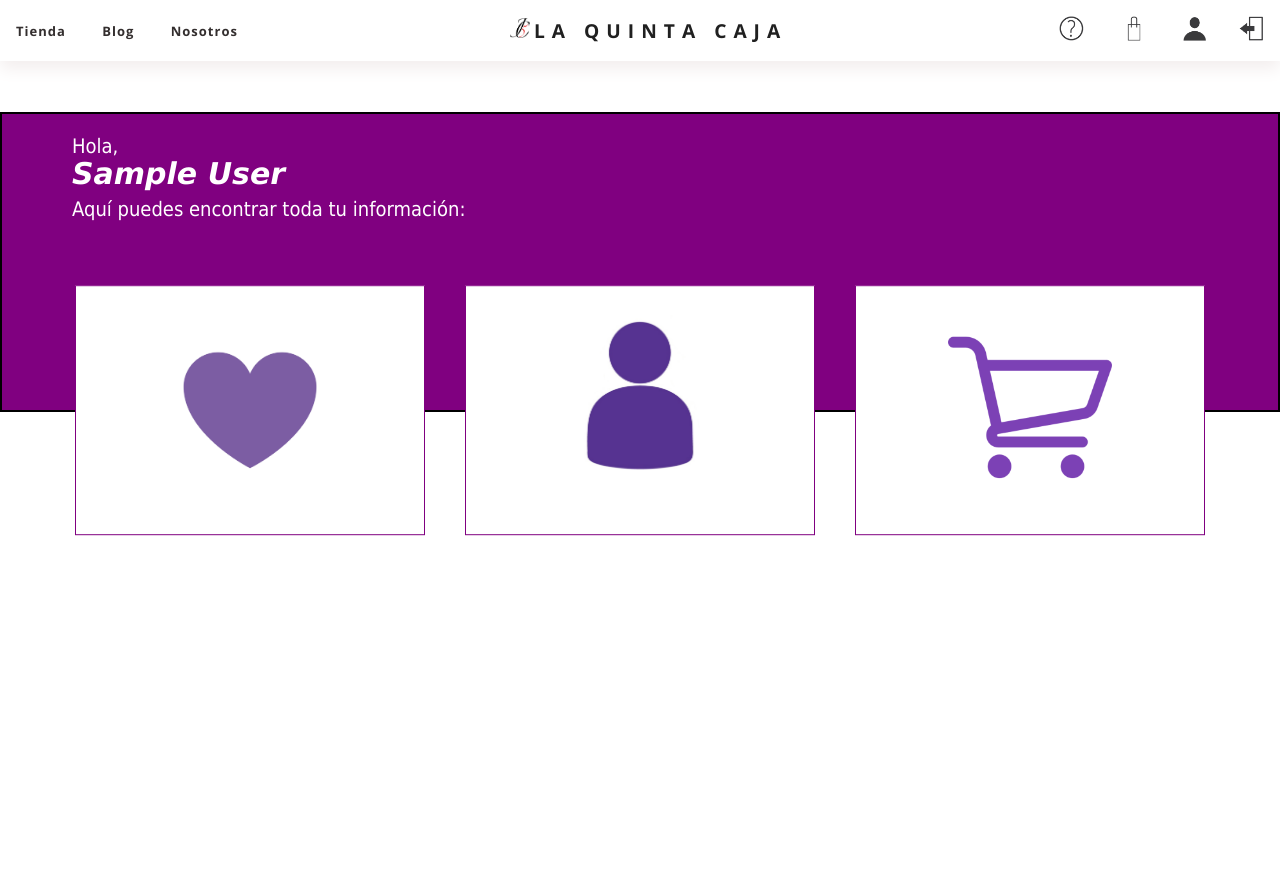
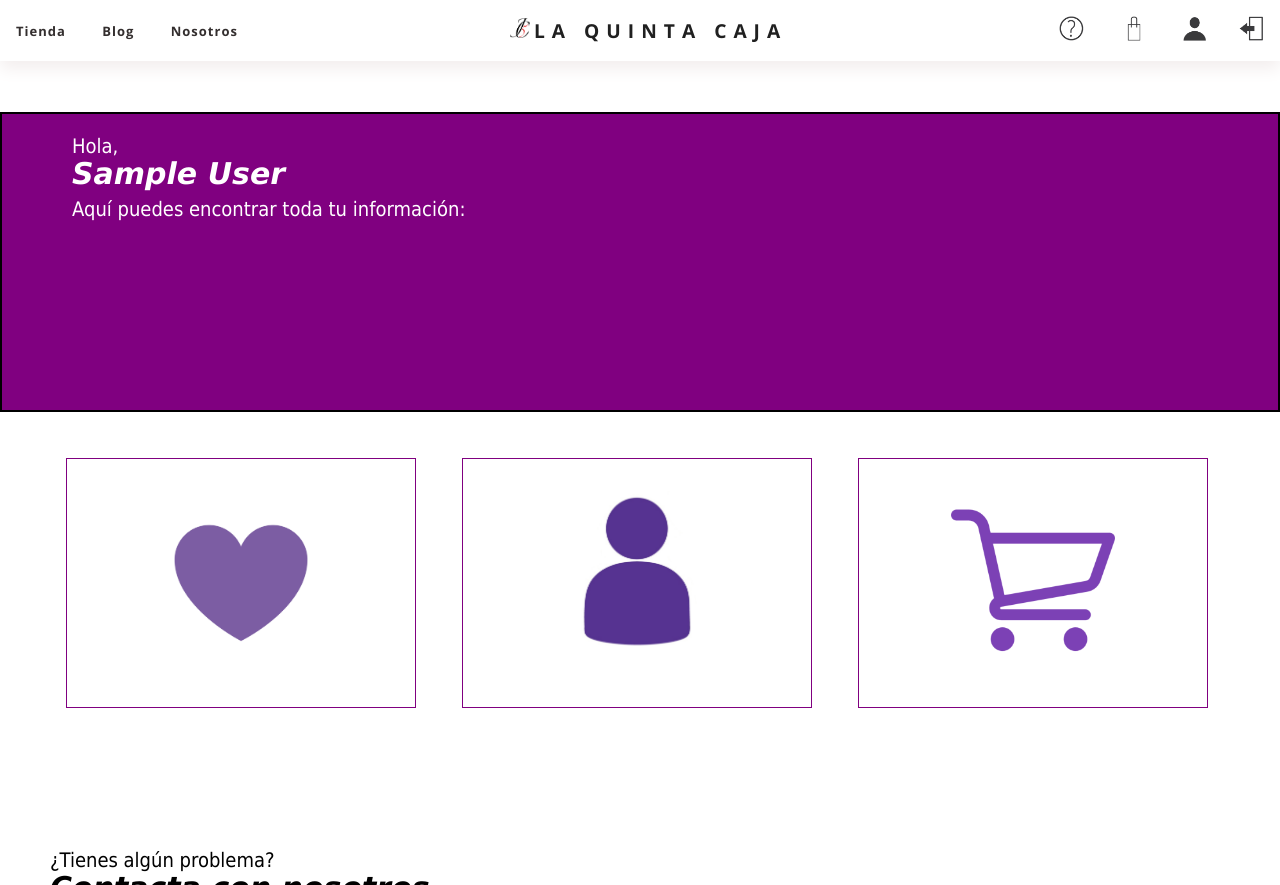
Before and after one commit to alexpareja/AplicacionesWeb, a PHP site: page /miCuenta.php in a window 1280 px wide. Shown: the top 885 px of the page. Run offline with PHP 8.4, Linux system fonts and the light colour scheme; the visitor is signed in with stand-in values (Sample User, id 1).

Commit message:
miCuenta

```diff
--- a/css/plantilla.css
+++ b/css/plantilla.css
@@ -43,19 +43,20 @@ main article {
 }
 
 .listaMiCuenta {
-  position: absolute;
-  top: 50%;
-  left: 50%;
-  transform: translate(-50%, -40%);
+  max-width: 1200px;
+  margin: 0 auto;
   display: flex;
+  flex-wrap: wrap;
   justify-content: center;
-  z-index: 1;
+  align-items: center;
 }
 
-.listaMiCuenta li{
-  font-size:20px;
-  display: flex;
-  padding:20px;
+.listaMiCuenta li {
+  flex-basis: 33%;
+  padding: 20px;
+  box-sizing: border-box;
+  text-align: center;
+  list-style: none;
 }
 
 .listaMiCuenta li a {
@@ -78,7 +79,7 @@ main article {
   flex-direction: column;
   justify-content: center;
   align-items: center;
-  background-color: #ffffff;
+  background-color: transparent;
   margin-bottom: 20px;
   overflow: hidden;
 }
@@ -88,7 +89,6 @@ main article {
 }
 
 .imagen-contenedor {
-  display: flex;
   justify-content: center;
   align-items: center;
   width: 100%;
@@ -111,6 +111,32 @@ main article {
 
 .imagen-contenedor:hover img {
   transform: translate(-50%, -50%) scale(1.05);
+}
+
+#contacto {
+  clear: both;
+  margin-top: 100px;
+  width: 100%;
+  height: 100px;
+}
+
+#contacto h2 {
+  font-size: 30px;
+  line-height: 0.05;
+  margin-left: 50px;
+  color: black;
+  font-family: Verdana;
+  font-weight: bold;
+  font-style: italic;
+}
+
+#contacto p {
+  font-size: 20px;
+  text-align: justify;
+  font-family: Tahoma;
+  margin-left: 50px;
+  margin-bottom: 15px;
+  color: black;
 }
 
 /*Hoja de estilo miPerfil*/
--- a/miCuenta.php
+++ b/miCuenta.php
@@ -39,10 +39,19 @@ $contenidoPrincipal = <<<EOS
             <img class='imgMisCompras' src="img/misCompras.png" alt="Imagen Mis compras">
         </div>
       </div>
-      <br>
     </a>
   </li>
 </ul>
+
+<div id="contacto">
+    <p>¿Tienes algún problema?</p>
+    <h2>Contacta con nosotros</h2>
+    <a href="contacto.php">
+    <div class="imagen-contacto">
+        <img class='imgContacto' src="img/contacto.png" alt="Imagen Contacto">
+    </div>
+    </a>
+</div>
 EOS;
 
 require __DIR__.'/includes/plantillas/plantilla.php';
```
Also changed, not shown: includes/FormularioAnadirCarrito.php (+6 -1 lines).
